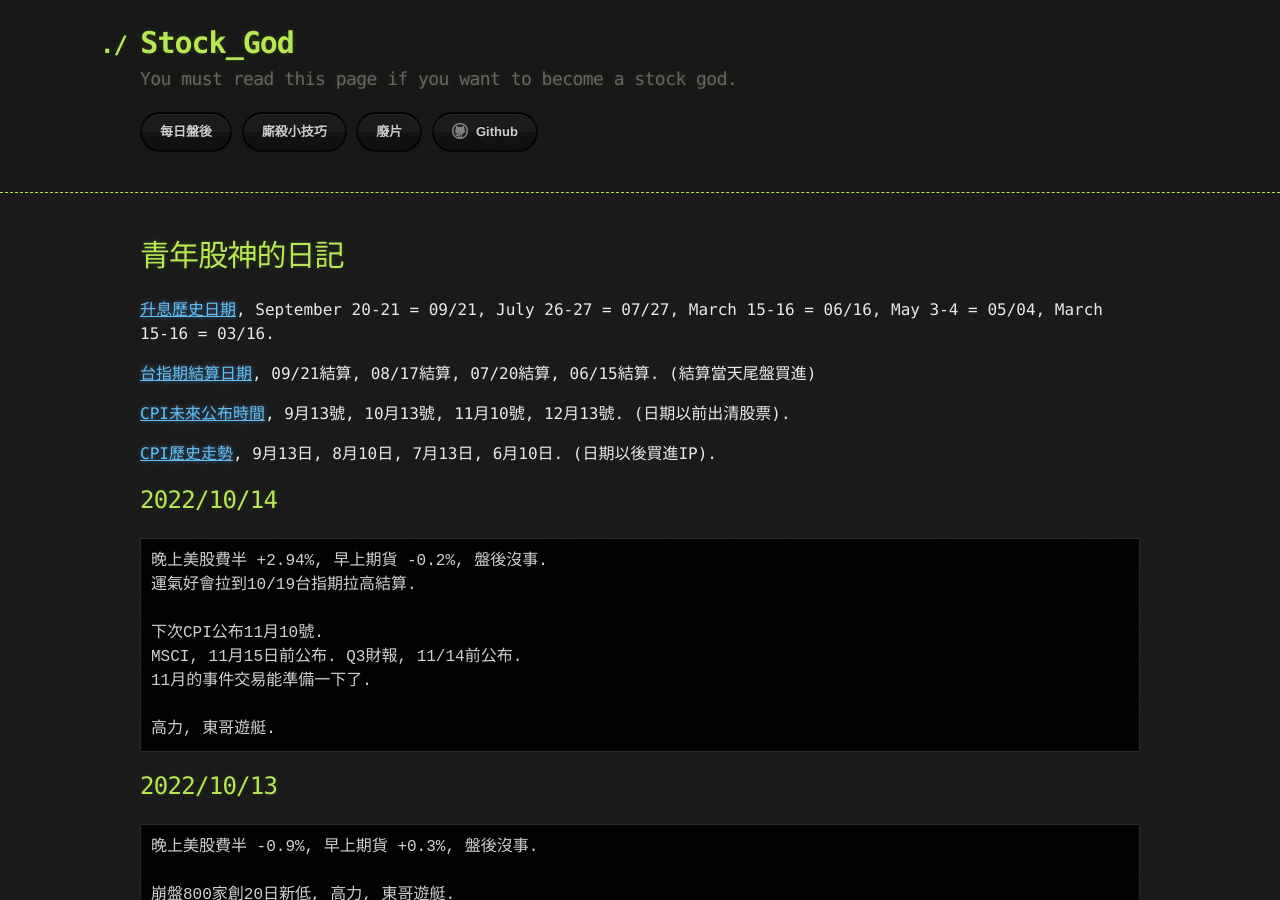
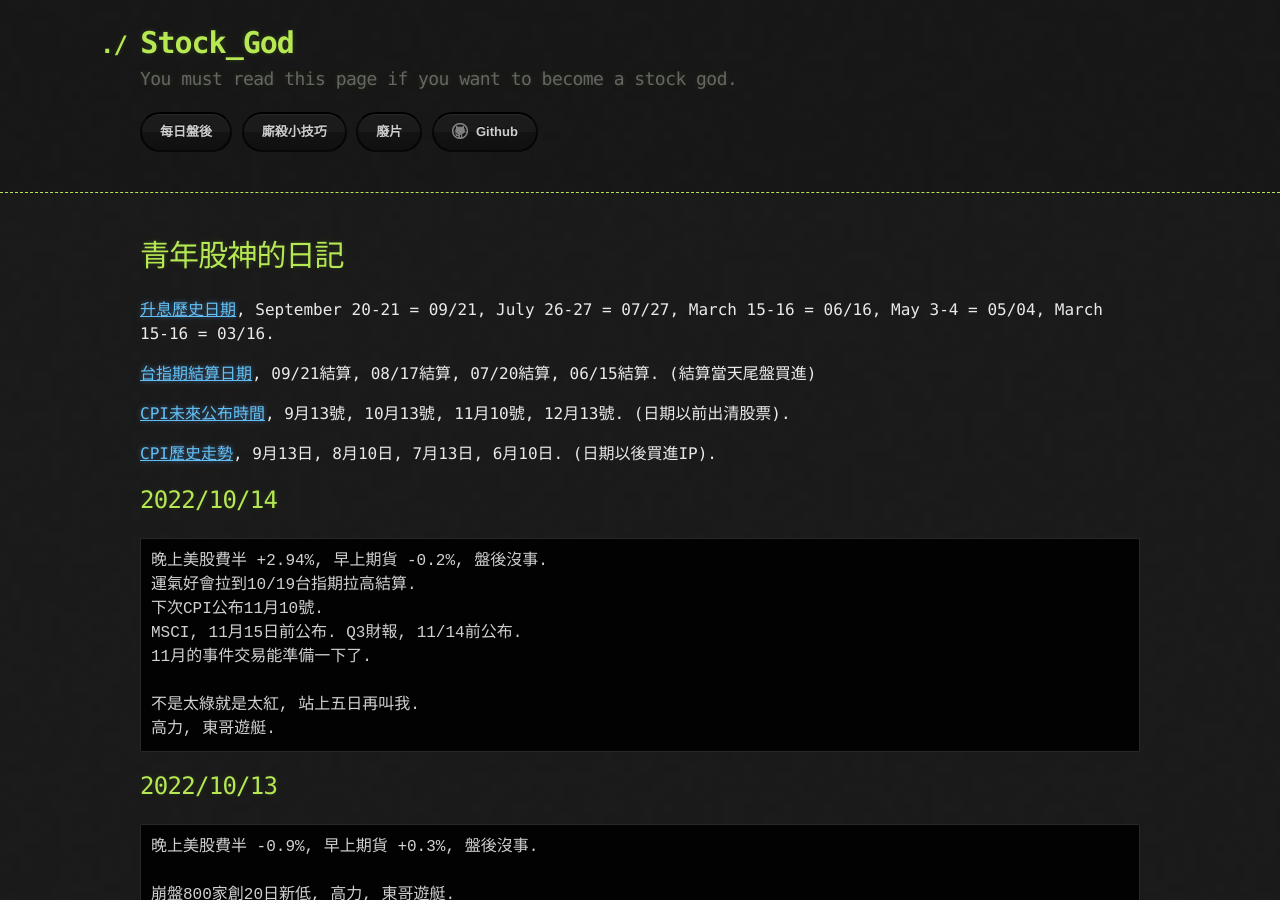
Before and after one commit to lepg5487/Stock_God, a Jekyll site: the page built from index.md, in a window 1280 px wide and 900 px high. Built offline with Jekyll 4.4.1, drawn with Linux system fonts in a browser that asks for light colours; our own code applies the rules of GitHub Pages for plain Markdown files.

Commit message:
Update index.md

````diff
--- a/index.md
+++ b/index.md
@@ -17,11 +17,11 @@ layout: testlayouts
 ```
 晚上美股費半 +2.94%, 早上期貨 -0.2%, 盤後沒事.
 運氣好會拉到10/19台指期拉高結算.
-
 下次CPI公布11月10號.
 MSCI, 11月15日前公布. Q3財報, 11/14前公布.
 11月的事件交易能準備一下了.
 
+不是太綠就是太紅, 站上五日再叫我.
 高力, 東哥遊艇.
 ```
 
````
